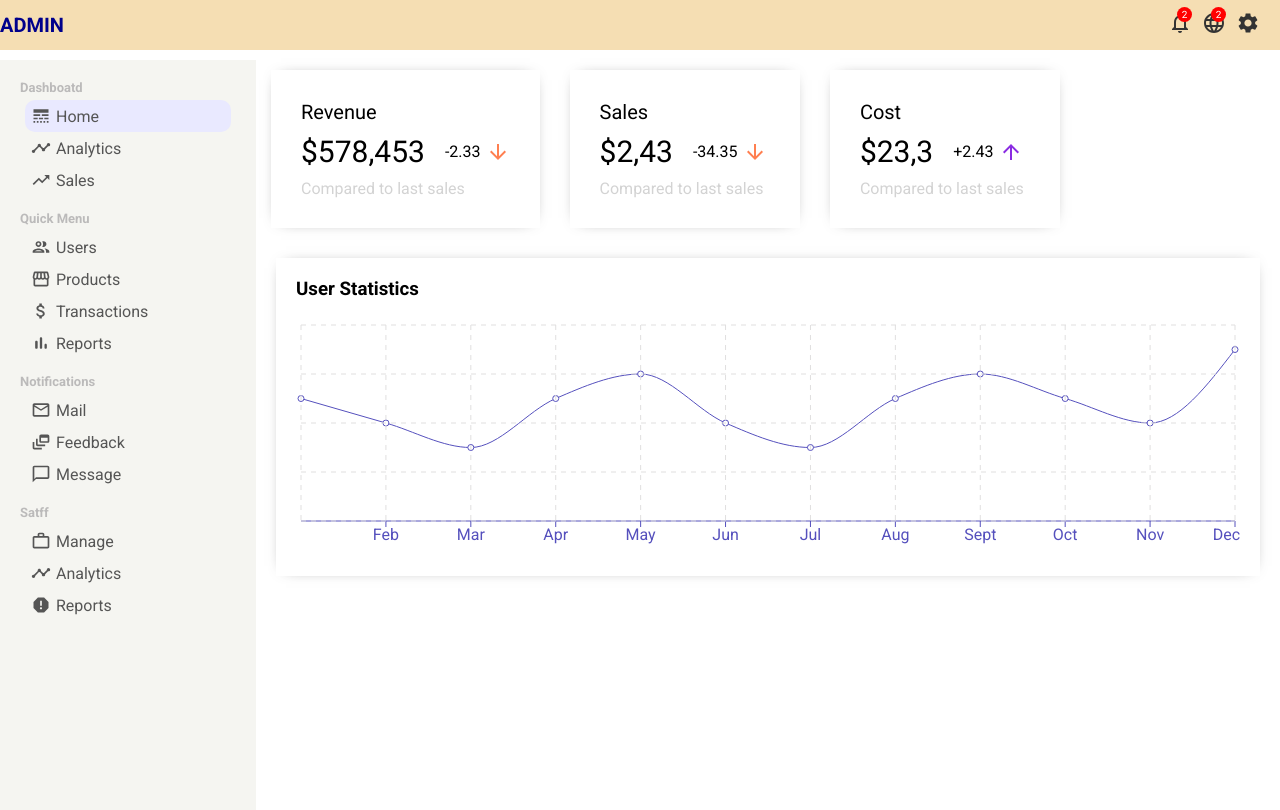
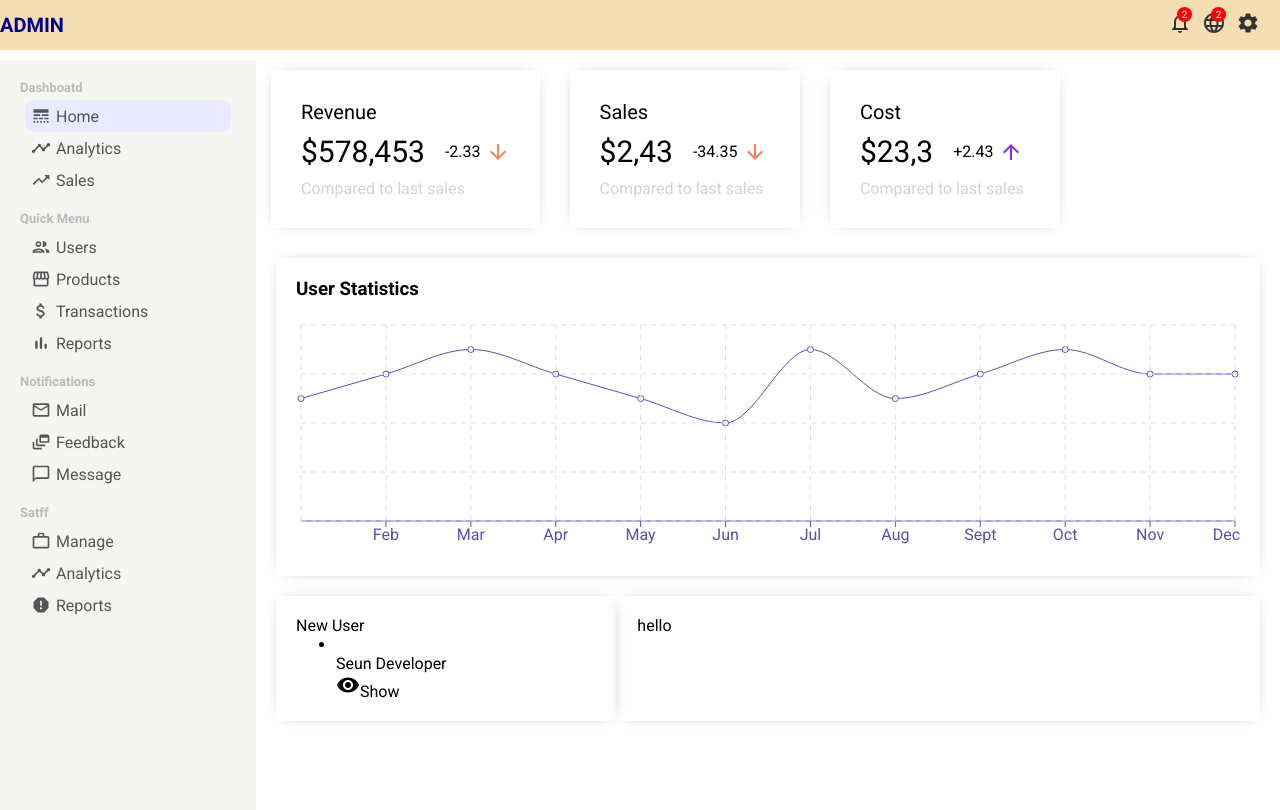
Before and after one commit to Olukeye/admin-dashboard-panel, a React (Create React App) app: page / in a window 1280 px wide. Built offline with nearby package versions, Linux system fonts and the light colour scheme.

Commit message:
Included Widgets component and styling
A component to display user's infoemations.

```diff
--- a/src/Pages/Home.jsx
+++ b/src/Pages/Home.jsx
@@ -1,15 +1,26 @@
 import React from 'react'
 import FeaturedUpdate from '../components/features/FeaturedUpdate';
 import Chart from '../components/ReadChart/Chart';
+import WidgetLg from '../components/widgetLG/WidgetLg';
+import WidgetSm  from '../components/widgetSM/WidgetSm';
+import userData from '../graphData';
 import './home.css'
-
 
 
  const Home = () => {
     return (
         <div className="home">
             <FeaturedUpdate />
-            <Chart />
+
+            <Chart
+                data={ userData}
+                title="User Statistics"
+                grid dataKey="Active User"
+             />
+             <div className="homeWidgets">
+                 <WidgetSm />
+                 <WidgetLg />
+             </div>
         </div>
     )
 }
--- a/src/Pages/home.css
+++ b/src/Pages/home.css
@@ -1,3 +1,8 @@
 .home{
     flex: 4;
 }
+
+.homeWidgets{
+    display: flex;
+    margin: 20px;
+}
--- a/src/components/ReadChart/Chart.jsx
+++ b/src/components/ReadChart/Chart.jsx
@@ -1,85 +1,21 @@
 import React from 'react';
 import './chart.css';
-import { LineChart, Line, XAxis, YAxis, CartesianGrid, Tooltip, Legend, ResponsiveContainer } from 'recharts';
+import { LineChart, Line, XAxis, CartesianGrid, Tooltip, ResponsiveContainer } from 'recharts';
 
 
 
+ const Chart = ({ title, data, dataKey, grid }) => {
 
- const Chart = () => {
-
-    const data = [
-        {
-          name: 'Jan',
-          "Active User": 5000,
-
-        },
-        {
-            name: 'Feb',
-            "Active User": 4000,
-
-          },
-          {
-            name: 'Mar',
-            "Active User": 3000,
-
-          },
-          {
-            name: 'Apr',
-            "Active User": 5000,
-
-          },
-          {
-            name: 'May',
-            "Active User": 6000,
-
-          },
-          {
-            name: 'Jun',
-            "Active User": 4000,
-
-          },
-          {
-            name: 'Jul',
-            "Active User": 3000,
-
-          },
-          {
-            name: 'Aug',
-            "Active User": 5000,
-
-          },
-          {
-            name: 'Sept',
-            "Active User": 6000,
-
-          },
-          {
-            name: 'Oct',
-            "Active User": 5000,
-
-          },
-          {
-            name: 'Nov',
-            "Active User": 4000,
-
-          },
-          {
-            name: 'Dec',
-            "Active User": 7000,
-
-          }
-
-      ];
 
     return (
         <div className="chart">
-            <h3 className="chartTitle">User Statistics</h3>
+            <h3 className="chartTitle">{title}</h3>
             <ResponsiveContainer width="100%" aspect={4 / 1}>
                 <LineChart data={data}>
                     <XAxis dataKey="name" stroke="#5550bd"/>
-                    <Line type="monotone" dataKey="Active User" stroke="#5550bd"/>
+                    <Line type="monotone" dataKey={dataKey} stroke="#5550bd"/>
                     <Tooltip />
-                    <CartesianGrid stroke="#e0dfdf" strokeDasharray="5 5" />
+                    { grid && <CartesianGrid stroke="#e0dfdf" strokeDasharray="5 5" />}
                 </LineChart>
             </ResponsiveContainer>
         </div>
--- /dev/null
+++ b/src/components/widgetLG/WidgetLg.jsx
@@ -0,0 +1,12 @@
+import React from 'react'
+import './widgetLg.css'
+
+const WidgetLg = () => {
+    return (
+        <div className="widgetLg">
+            hello
+        </div>
+    )
+}
+
+export  default WidgetLg;
--- /dev/null
+++ b/src/components/widgetLG/widgetLg.css
@@ -0,0 +1,7 @@
+.widgetLg {
+    flex:  2;
+    box-shadow: 5px 5px 15px -10px rgba(0,0,0,0.75);
+    -webkit-box-shadow: 0px 0px 15px -10px rgba(0,0,0,0.75);
+    padding: 20px;
+
+}
--- /dev/null
+++ b/src/components/widgetSM/WidgetSm.jsx
@@ -0,0 +1,27 @@
+import { Visibility } from '@material-ui/icons';
+import React from 'react'
+import './widgetSm.css'
+
+
+const WidgetSm = () => {
+    return (
+        <div className="widgetSm">
+            <span className="widgetSmTitle">New User</span>
+            <ul className="widgetSmList">
+                <li className="widgetSmListItem">
+                    <img src="" alt="" className="src" />
+                    <div className="widgetSmUser">
+                        <span className="widgetSmUsername"> Seun </span>
+                        <span className="widgetSmUserTitle">Developer</span>
+                    </div>
+                    <buttton className="widgetSmButton">
+                        <Visibility />
+                        Show
+                    </buttton>
+                </li>
+            </ul>
+        </div>
+    )
+}
+
+export  default WidgetSm;
--- /dev/null
+++ b/src/components/widgetSM/widgetSm.css
@@ -0,0 +1,7 @@
+.widgetSm {
+    flex:  1;
+    box-shadow: 5px 5px 15px -10px rgba(0,0,0,0.75);
+    -webkit-box-shadow: 0px 0px 15px -10px rgba(0,0,0,0.75);
+    padding: 20px;
+    margin-right: 20;
+}
--- /dev/null
+++ b/src/graphData.jsx
@@ -0,0 +1,68 @@
+
+// dummy data you can  call it.
+
+const userData = [
+    {
+      name: 'Jan',
+      "Active User": 5000,
+
+    },
+    {
+        name: 'Feb',
+        "Active User": 6000,
+
+      },
+      {
+        name: 'Mar',
+        "Active User": 7000,
+
+      },
+      {
+        name: 'Apr',
+        "Active User": 6000,
+
+      },
+      {
+        name: 'May',
+        "Active User": 5000,
+
+      },
+      {
+        name: 'Jun',
+        "Active User": 4000,
+
+      },
+      {
+        name: 'Jul',
+        "Active User": 7000,
+
+      },
+      {
+        name: 'Aug',
+        "Active User": 5000,
+
+      },
+      {
+        name: 'Sept',
+        "Active User": 6000,
+
+      },
+      {
+        name: 'Oct',
+        "Active User": 7000,
+
+      },
+      {
+        name: 'Nov',
+        "Active User": 6000,
+
+      },
+      {
+        name: 'Dec',
+        "Active User": 6000,
+
+      }
+
+  ];
+
+  export default userData;
```
